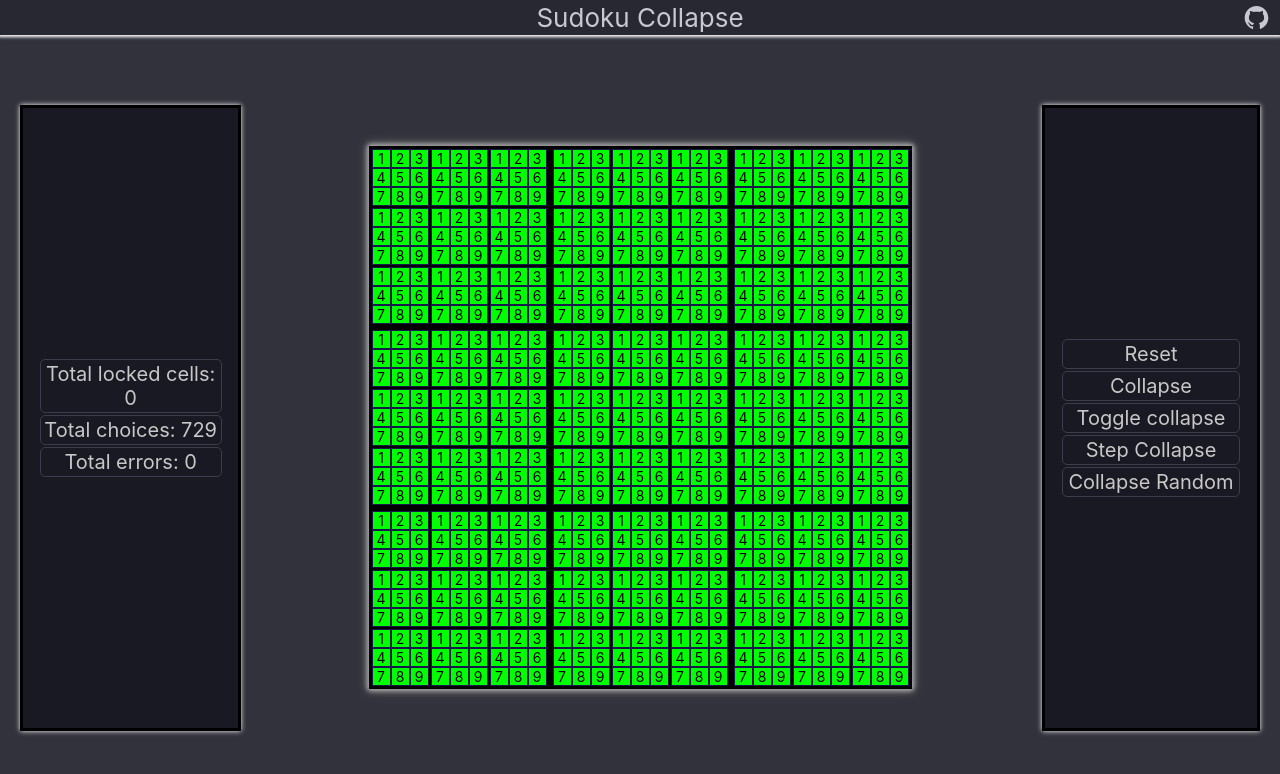
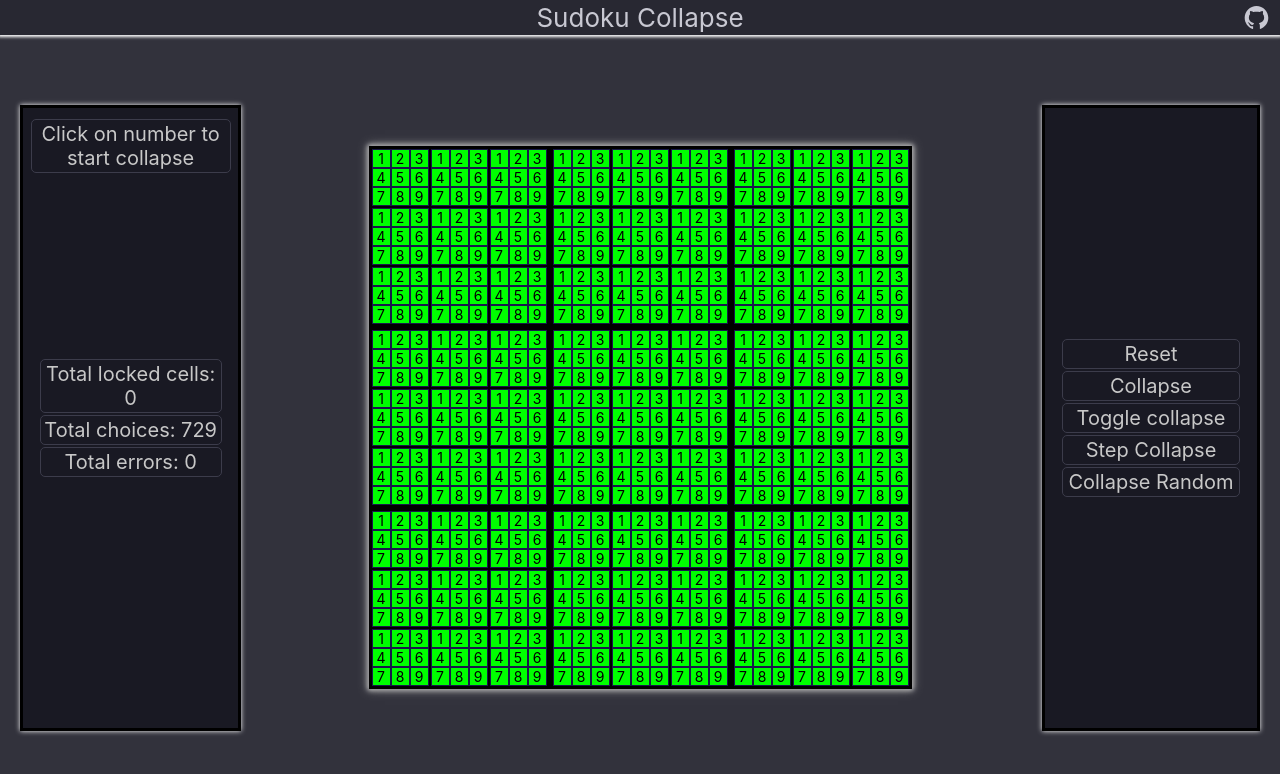
Before and after one commit to peoplestealusernames/sudoku-wave-collapse, a React (Create React App) app: page / in a window 1280 px wide. Shown: the top 774 px of the page. Built offline with nearby package versions, Linux system fonts and the light colour scheme.

Commit message:
LeftPanel: Added info text

```diff
--- a/src/LeftPanel.tsx
+++ b/src/LeftPanel.tsx
@@ -39,6 +39,13 @@ export function LeftPanel(props: {
     }, [props.Table])
 
     return <div id="left panel" className="LeftPanel">
+        <span style={{
+            ...BarStyle,
+            position: "absolute",
+            top: "10px"
+        }}>
+            Click on number to start collapse
+        </span>
         <span style={BarStyle}>
             Total locked cells: {locked}
         </span>
```
